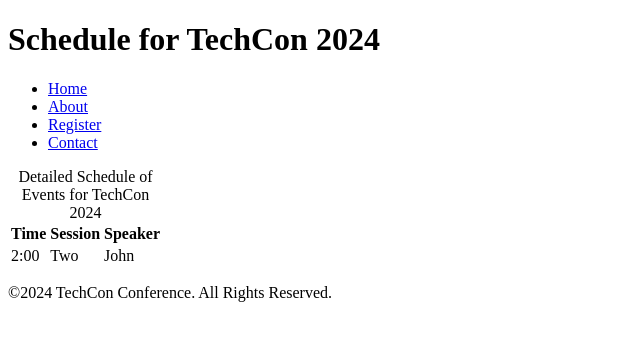
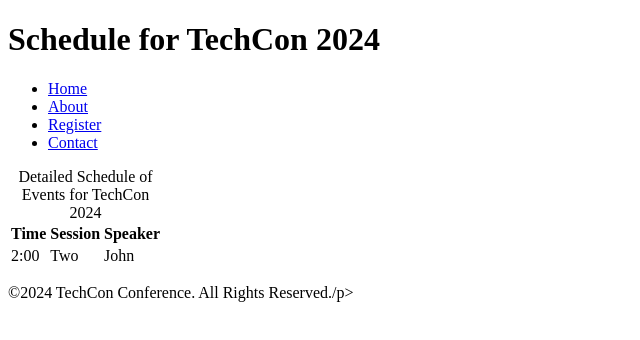
Before and after one commit to iam-andycoal/TechCon_HTML, a plain HTML site: page techcon_website/schedule.html in a window 1280 px wide. Shown: the full height of the page, 0-640 px from the left. Drawn offline with Linux system fonts and the light colour scheme.

Commit message:
Update schedule.html

```diff
--- a/techcon_website/schedule.html
+++ b/techcon_website/schedule.html
@@ -32,7 +32,7 @@
       </table>
     </main>
     <footer>
-      <p>&copy;2024 TechCon Conference. All Rights Reserved.</p>
+      <p>&copy;2024 TechCon Conference. All Rights Reserved./p>
     </footer>
   </body>
 </html>
```
